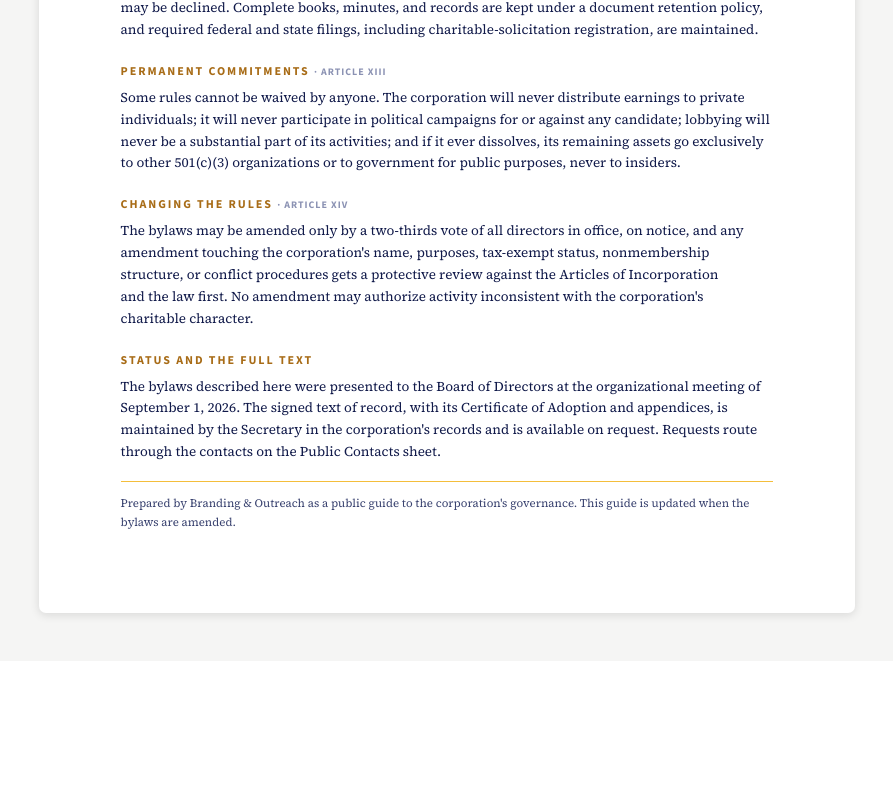
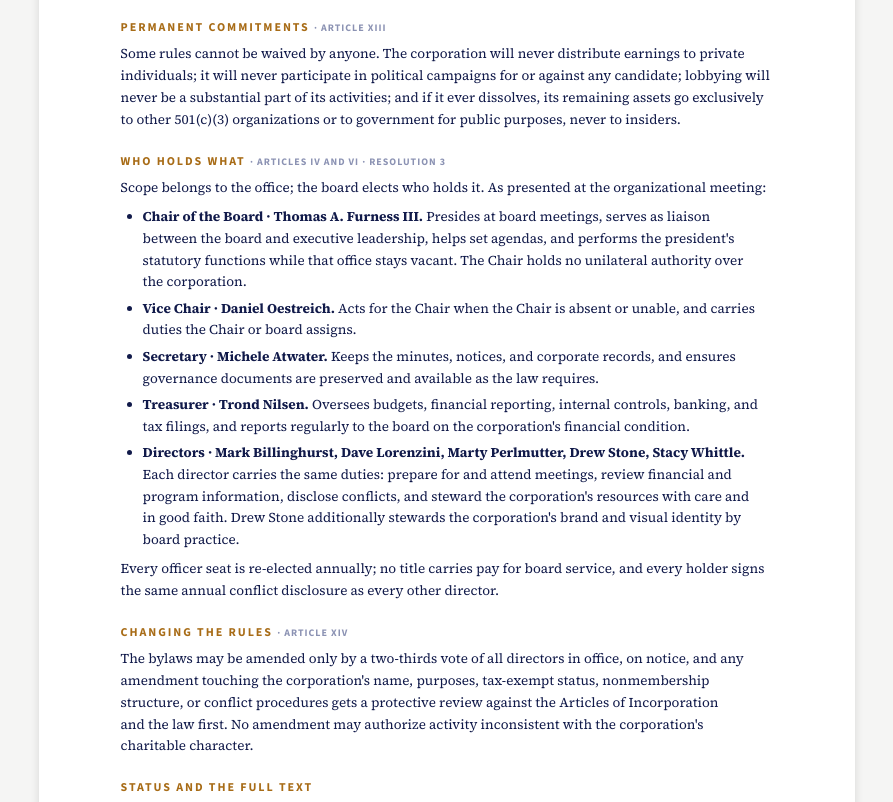
Before and after one commit to luminara-institute-of-light/luminara-board-materials, a plain HTML site: page Governance Guide.dc.html in a window 1280 px wide. Shown: the part 1731-2533 px from the top of the page, without its empty margins (193-1086 px from the left). Before the commit the page ends 2392 px from the top, so only its background shows below. Drawn offline with nearby package versions, Linux system fonts and the light colour scheme.

Commit message:
Governance Guide update + footer sweep
Adds the Who Holds What section (offices, holders, scopes) and trims the
opening per review. Footer sweep: style-rule note replaced with a plain
copyright line; Benchmark Report internal-draft label removed; proposal
banner made public-appropriate. Approved by Alley 2026-09-02.

Co-Authored-By: Claude Fable 5 <noreply@anthropic.com>
Claude-Session: https://claude.ai/code/session_01V93V2uxh1WXyoBEbaspS6V

```diff
--- a/Governance Guide.dc.html
+++ b/Governance Guide.dc.html
@@ -3,7 +3,6 @@
 <head>
 <meta charset="utf-8">
 <meta name="viewport" content="width=device-width, initial-scale=1">
-<meta name="robots" content="noindex">
 <script src="./support.js"></script>
 </head>
 <body>
@@ -36,7 +35,7 @@
   </div>
 
   <h2>The corporation <span class="cite">· Articles I and II</span></h2>
-  <p>Luminara Institute of Light is a Washington nonprofit corporation, formed under the Washington Nonprofit Corporation Act (chapter 24.03A RCW) by Articles of Incorporation effective May 7, 2026. It is organized exclusively for charitable, educational, scientific, and religious purposes within the meaning of Section 501(c)(3) of the Internal Revenue Code, and it operates for public benefit: no part of its earnings or assets may benefit any private individual.</p>
+  <p>Luminara Institute of Light is a Washington nonprofit corporation, formed under the Washington Nonprofit Corporation Act, and operates for public benefit: no part of its earnings or assets may benefit any private individual.</p>
   <p>Its work includes education and research in human development, immersive learning environments, interdisciplinary research in human-computer interaction, extended reality, artificial intelligence, and biofeedback, and collaborations with educational, research, health, and civic organizations.</p>
 
   <h2>Community, not membership <span class="cite">· Article III</span></h2>
@@ -65,6 +64,17 @@
   <h2>Permanent commitments <span class="cite">· Article XIII</span></h2>
   <p>Some rules cannot be waived by anyone. The corporation will never distribute earnings to private individuals; it will never participate in political campaigns for or against any candidate; lobbying will never be a substantial part of its activities; and if it ever dissolves, its remaining assets go exclusively to other 501(c)(3) organizations or to government for public purposes, never to insiders.</p>
 
+  <h2>Who holds what <span class="cite">· Articles IV and VI · Resolution 3</span></h2>
+  <p>Scope belongs to the office; the board elects who holds it. As presented at the organizational meeting:</p>
+  <ul style="padding-left:22px;margin:0 0 8px">
+    <li><strong>Chair of the Board · Thomas A. Furness III.</strong> Presides at board meetings, serves as liaison between the board and executive leadership, helps set agendas, and performs the president's statutory functions while that office stays vacant. The Chair holds no unilateral authority over the corporation.</li>
+    <li><strong>Vice Chair · Daniel Oestreich.</strong> Acts for the Chair when the Chair is absent or unable, and carries duties the Chair or board assigns.</li>
+    <li><strong>Secretary · Michele Atwater.</strong> Keeps the minutes, notices, and corporate records, and ensures governance documents are preserved and available as the law requires.</li>
+    <li><strong>Treasurer · Trond Nilsen.</strong> Oversees budgets, financial reporting, internal controls, banking, and tax filings, and reports regularly to the board on the corporation's financial condition.</li>
+    <li><strong>Directors · Mark Billinghurst, Dave Lorenzini, Marty Perlmutter, Drew Stone, Stacy Whittle.</strong> Each director carries the same duties: prepare for and attend meetings, review financial and program information, disclose conflicts, and steward the corporation's resources with care and in good faith. Drew Stone additionally stewards the corporation's brand and visual identity by board practice.</li>
+  </ul>
+  <p>Every officer seat is re-elected annually; no title carries pay for board service, and every holder signs the same annual conflict disclosure as every other director.</p>
+
   <h2>Changing the rules <span class="cite">· Article XIV</span></h2>
   <p>The bylaws may be amended only by a two-thirds vote of all directors in office, on notice, and any amendment touching the corporation's name, purposes, tax-exempt status, nonmembership structure, or conflict procedures gets a protective review against the Articles of Incorporation and the law first. No amendment may authorize activity inconsistent with the corporation's charitable character.</p>
 
```
Also changed, not shown: Accessibility Palette Sheets.dc.html (+1 -1 lines), Benchmark Report.dc.html (+1 -1 lines), index.html (+1 -1 lines), 3 other files.
